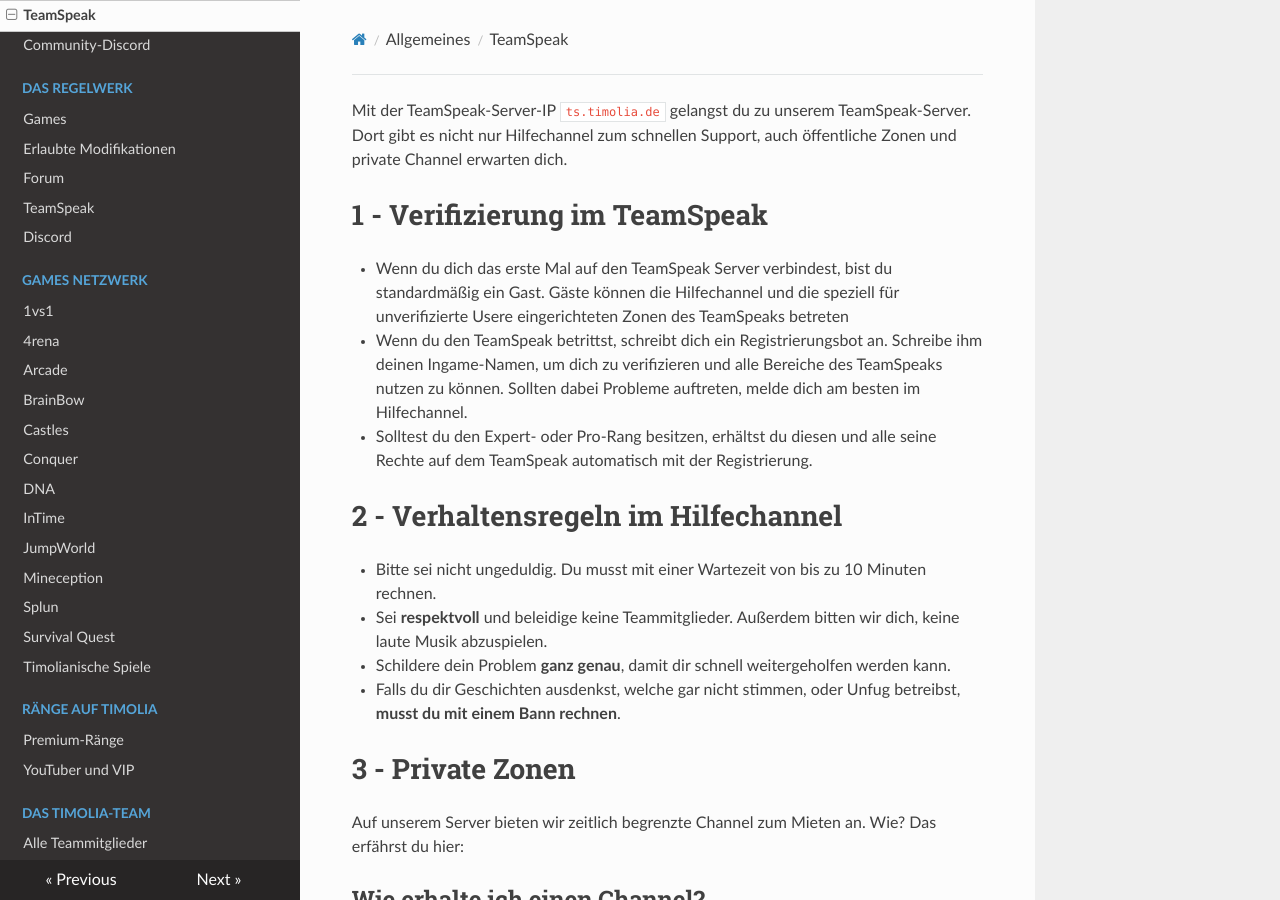
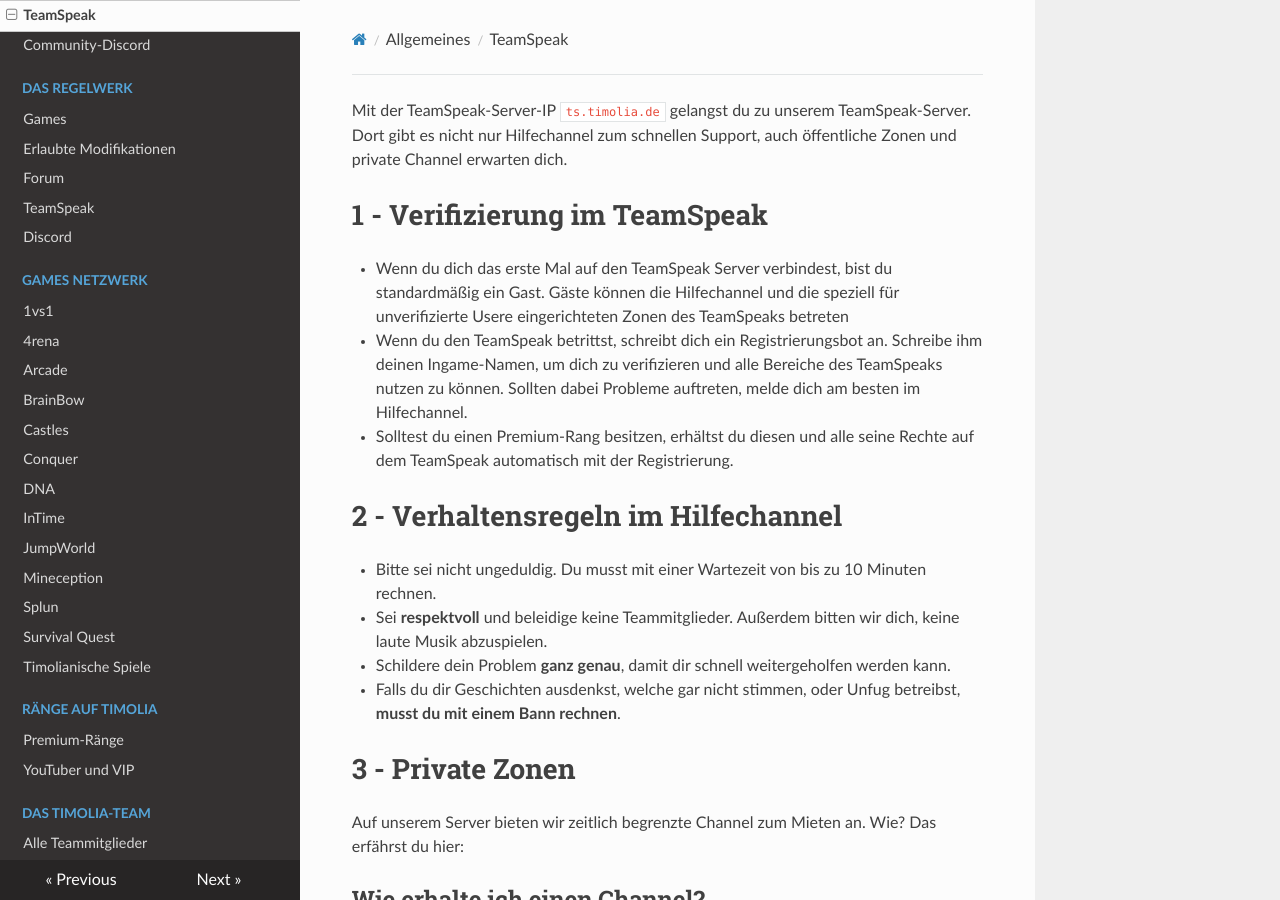
Before and after one commit to TimoliaDE/HowTo, an MkDocs documentation site: the page built from docs/teamspeak.md, in a window 1280 px wide and 900 px high. Built offline with MkDocs 1.6.1, drawn with Linux system fonts in a browser that asks for light colours; nearby versions of some CDN libraries; old or Windows-style settings are respelled for this version of MkDocs.

Commit message:
Update teamspeak.md

```diff
--- a/docs/teamspeak.md
+++ b/docs/teamspeak.md
@@ -4,7 +4,7 @@ Dort gibt es nicht nur Hilfechannel zum schnellen Support, auch öffentliche Zon
 # 1 - Verifizierung im TeamSpeak
 - Wenn du dich das erste Mal auf den TeamSpeak Server verbindest, bist du standardmäßig ein Gast. Gäste können die Hilfechannel und die speziell für unverifizierte Usere eingerichteten Zonen des TeamSpeaks betreten
 - Wenn du den TeamSpeak betrittst, schreibt dich ein Registrierungsbot an. Schreibe ihm deinen Ingame-Namen, um dich zu verifizieren und alle Bereiche des TeamSpeaks nutzen zu können. Sollten dabei Probleme auftreten, melde dich am besten im Hilfechannel.
-- Solltest du den Expert- oder Pro-Rang besitzen, erhältst du diesen und alle seine Rechte auf dem TeamSpeak automatisch mit der Registrierung.
+- Solltest du einen Premium-Rang besitzen, erhältst du diesen und alle seine Rechte auf dem TeamSpeak automatisch mit der Registrierung.
 
 # 2 - Verhaltensregeln im Hilfechannel
 - Bitte sei nicht ungeduldig. Du musst mit einer Wartezeit von bis zu 10 Minuten rechnen.
```
